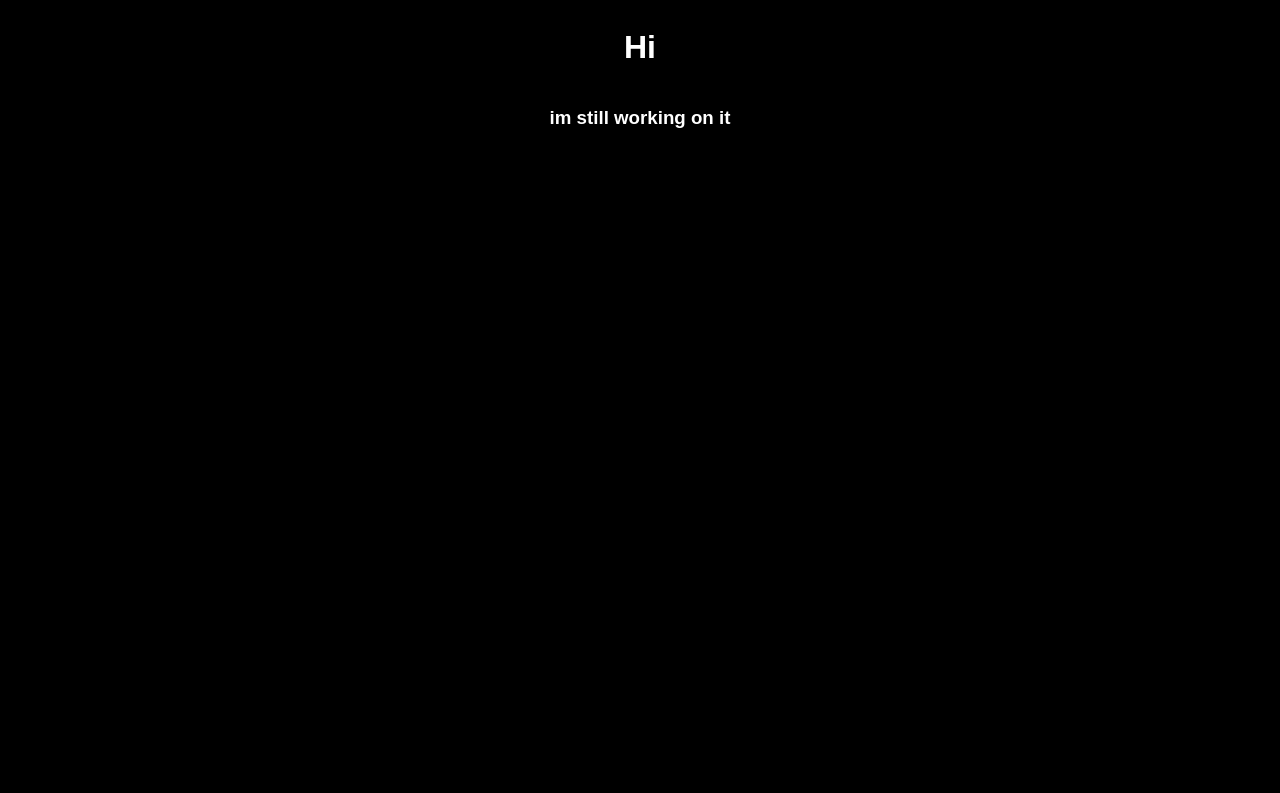
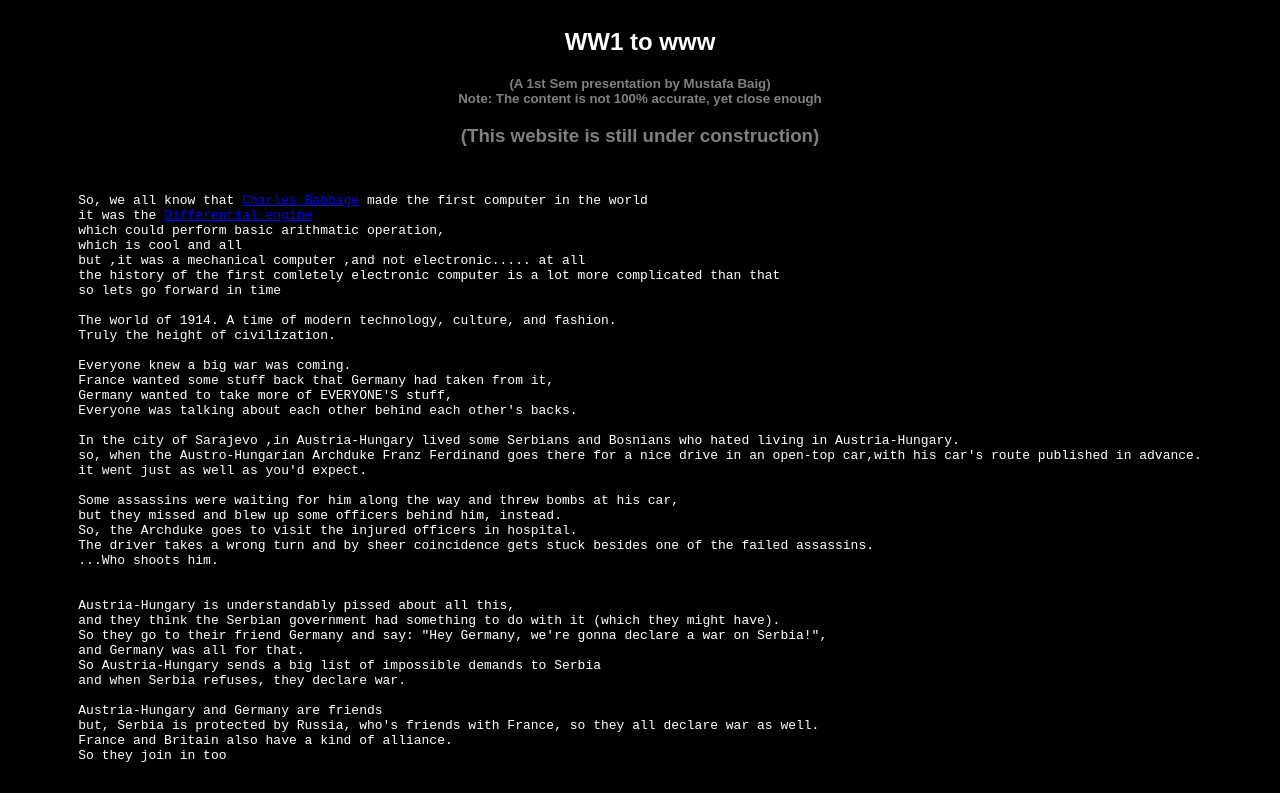
Before and after one commit to ww12www/ww12www.github.io, a plain HTML site: page index.html in a window 1280 px wide. Shown: the top 793 px of the page. Drawn offline with Linux system fonts and the light colour scheme.

Commit message:
Add files via upload

```diff
--- a/index.html
+++ b/index.html
@@ -1,8 +1,103 @@
 <html>
 <body style="color:white;font-family:Sans-serif;background:black; padding:0;margin;0; display:flex;flex-direction:column;align-items:center;">
+<h2>WW1 to www</h2>
+<h5 style="padding:0;margin:0;color:grey;">(A 1st Sem presentation by Mustafa Baig)</h5>
+<h5 style="padding:0;margin:0;color:grey;">Note: The content is not 100% accurate, yet close enough</h5>
 
-<h1>Hi</h1>
-<h3>im still working on it</h3>
+<h3 style="padding:0; color:grey;">(This website is still under construction)</h3>
 
+<pre>
+
+So, we all know that <a href="https://en.wikipedia.org/wiki/Charles_Babbage">Charles Babbage</a> made the first computer in the world
+it was the <a href="https://en.wikipedia.org/wiki/Difference_engine#:~:text=A%20difference%20engine%20is%20an,first%20created%20by%20Charles%20Babbage.">Differential engine</a>
+which could perform basic arithmatic operation,
+which is cool and all
+but ,it was a mechanical computer ,and not electronic..... at all
+the history of the first comletely electronic computer is a lot more complicated than that
+so lets go forward in time
+
+The world of 1914. A time of modern technology, culture, and fashion.
+Truly the height of civilization.
+
+Everyone knew a big war was coming.
+France wanted some stuff back that Germany had taken from it,
+Germany wanted to take more of EVERYONE'S stuff,
+Everyone was talking about each other behind each other's backs.
+
+In the city of Sarajevo ,in Austria-Hungary lived some Serbians and Bosnians who hated living in Austria-Hungary.
+so, when the Austro-Hungarian Archduke Franz Ferdinand goes there for a nice drive in an open-top car,with his car's route published in advance.
+it went just as well as you'd expect.
+
+Some assassins were waiting for him along the way and threw bombs at his car,
+but they missed and blew up some officers behind him, instead.
+So, the Archduke goes to visit the injured officers in hospital.
+The driver takes a wrong turn and by sheer coincidence gets stuck besides one of the failed assassins.
+...Who shoots him.
+
+
+Austria-Hungary is understandably pissed about all this,
+and they think the Serbian government had something to do with it (which they might have).
+So they go to their friend Germany and say: "Hey Germany, we're gonna declare a war on Serbia!",
+and Germany was all for that.
+So Austria-Hungary sends a big list of impossible demands to Serbia
+and when Serbia refuses, they declare war.
+
+Austria-Hungary and Germany are friends
+but, Serbia is protected by Russia, who's friends with France, so they all declare war as well.
+France and Britain also have a kind of alliance.
+So they join in too
+
+
+There would be months of fighting and the deaths of thousands in order to gain a few meters or kilometers of land.
+Living in the trenches was hard work too.
+Corpses,
+mud that could swallow you whole,
+pools of poisonous water,
+rats,
+disease,
+the smell...
+It's insane that millions of soldiers put up with these conditions, and commanders ordered them to do so... for years.
+
+
+
+
+the year is 1918, the great war has finally ended,
+never to happen again....  for about 20 years
+
+The War may have ended ,but the nations kept making deadly weaponery(just in case)
+one of those war machines,is the M1 240mm Howitzer
+an aritillary cannon made by the US Military during the second World War
+this Behemoth of a machine required a crew of 14 people to operate
+and could fire artillary shell at Mach 2(701m/s) ,with a firing range of 23Km
+one of the biggest problems with the Howitzer, is that it required very complex claculations to operate
+which was the same problem with other artillary cannons as well,
+
+
+
+So the US Department Of Defence decided to make a machine that can perform mathematical calculations in seconds
+they called it the "ENIAC"
+(Electronic Numerical Integrator and Computer)
+
+ENIAC's design and construction was financed by the United States Army
+The total cost was about $487,000, equivalent to $6,600,000 in 2022. The construction contract was signed on June 5, 1943
+work on the computer began in secret at the University of Pennsylvania's Moore School of Electrical Engineering the following month,
+under the code name "Project PX"
+
+ENIAC was designed by Ursinus College physics professor John Mauchly
+and J. Presper Eckert of the University of Pennsylvania, U.S.
+
+
+ENIAC contained 18,000 vacuum tubes, 70,000 resistors,
+10,000 capacitors, and approximately 5,000,000 hand-soldered joints.
+It weighed more than 30 short tons (27 t),
+was roughly 8 ft (2 m) tall, 3 ft (1 m) deep, and 100 ft (30 m) long,
+occupied 300 sq ft (28 m2) and consumed 150 kW of electricity
+
+it could perform Multiplication of two 10-digit numbers in 2.8 Seconds
+and Add 5000 numbers in 1 Second
+ENIAC was an engineering masterpiece
+ENIAC was discontinued in 1956, as a new technology was being developed
+
+</pre>
 </body>
 </html>
```
